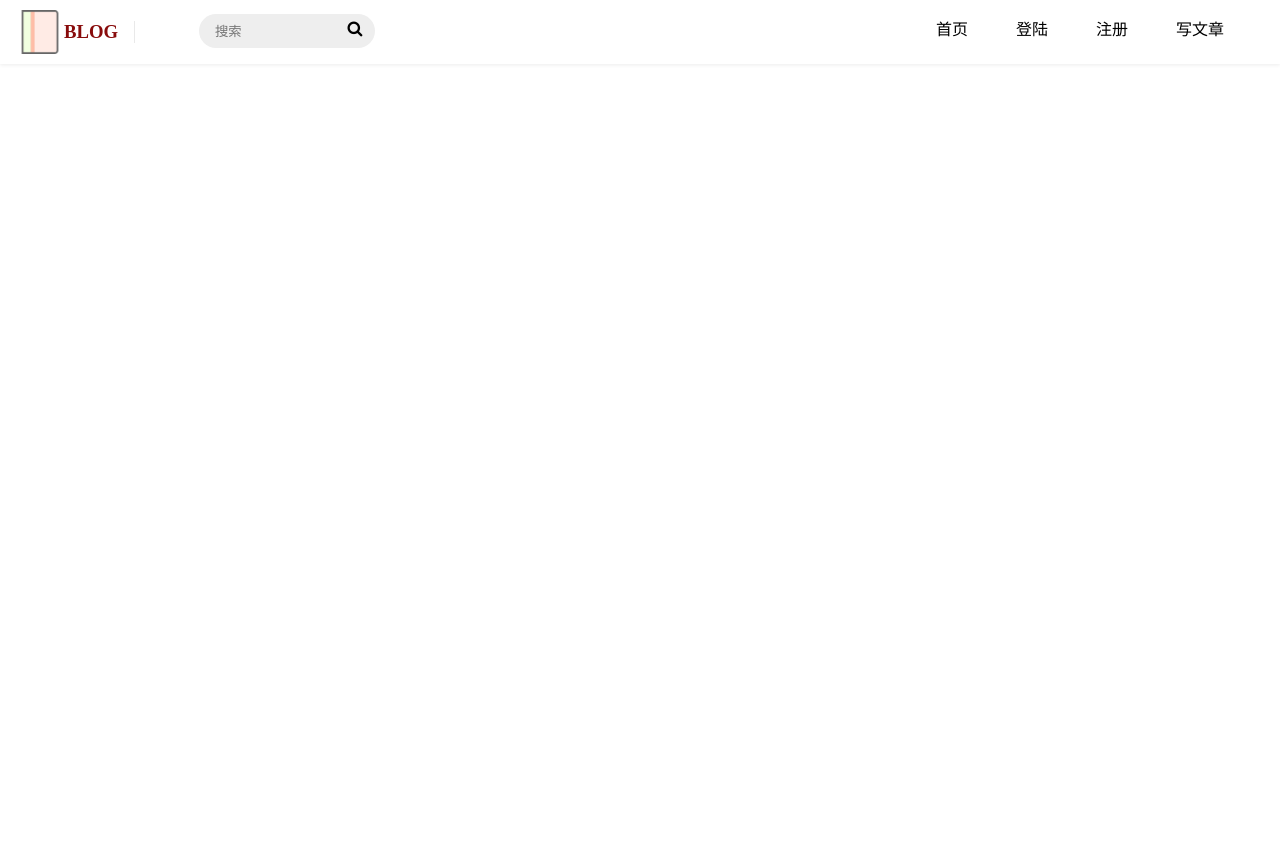
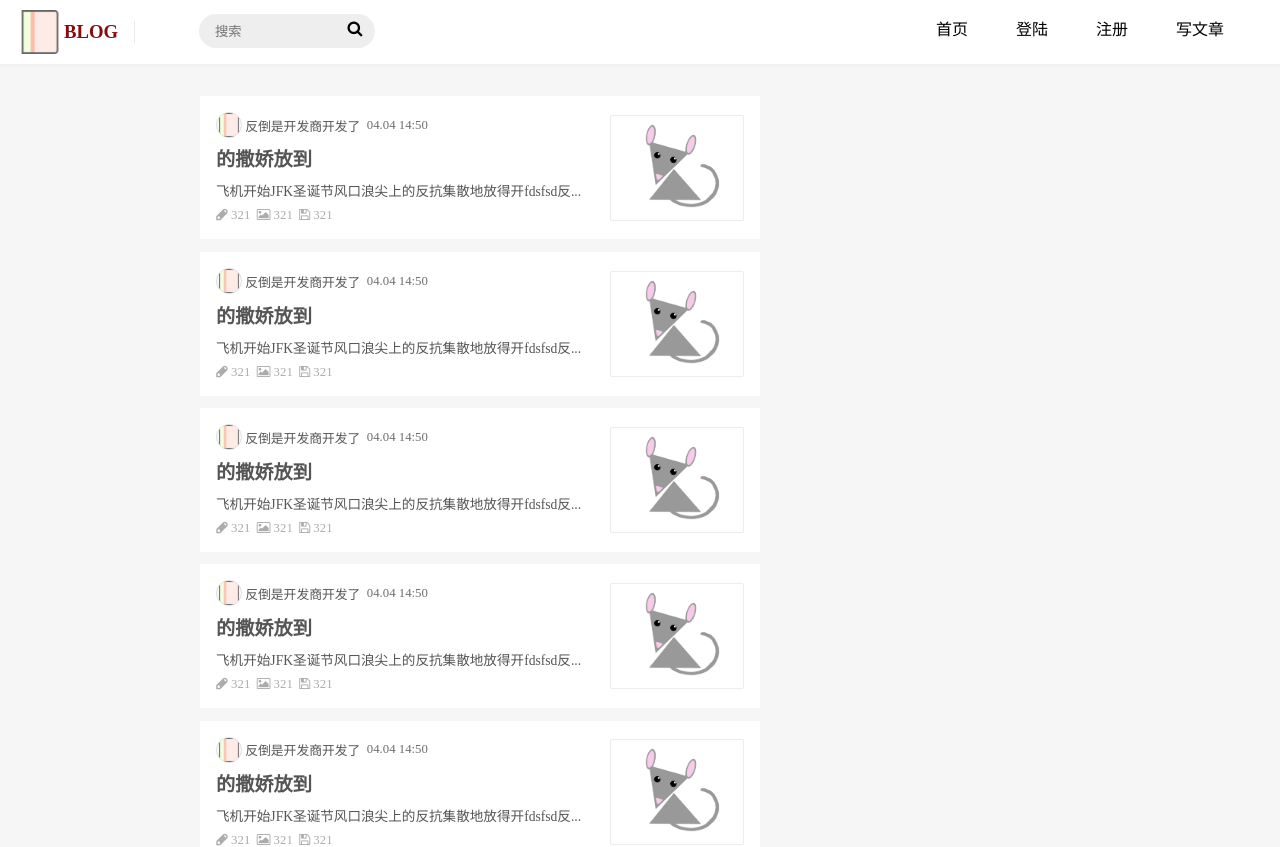
Before and after one commit to CAaRrLl/Blog, an Angular app in the folder BlogApp/: page /blog in a window 1280 px wide. Shown: the top 847 px of the page. Before the commit the page ends 800 px from the top, so only its background shows below. Built offline with nearby package versions, Linux system fonts and the light colour scheme.

Commit message:
主页布局

```diff
--- a/BlogApp/src/app/blog/blog.component.html
+++ b/BlogApp/src/app/blog/blog.component.html
@@ -1 +1,7 @@
-<app-navigation></app-navigation>
+<app-navigation class="nav"></app-navigation>
+<div class="container">
+    <div class="left">
+        <app-essay-list></app-essay-list>
+    </div>
+    <div class="right"></div>
+</div>
--- a/BlogApp/src/app/blog/blog.component.scss
+++ b/BlogApp/src/app/blog/blog.component.scss
@@ -0,0 +1,32 @@
+.nav {
+    position: fixed;
+    top: 0;
+    width: 100%;
+    z-index: 1;
+}
+.container {
+    position: relative;
+    width: 100%;
+    text-align: center;
+    margin-top: 6rem;
+    background-color: #f6f6f6;
+    .left {
+        position: relative;
+        display: inline-block;
+        width: 35rem;
+        height: 80rem;
+        @media screen and (max-width: 768px){
+            width: 100%;
+        }
+    }
+    .right {
+        position: relative;
+        display: inline-block;
+        width: 20rem;
+        height: 50rem;
+        vertical-align: top;
+        @media screen and (max-width: 768px){
+            display: none;
+        }
+    }
+}
--- a/BlogApp/src/app/blog/blog.module.ts
+++ b/BlogApp/src/app/blog/blog.module.ts
@@ -5,10 +5,12 @@ import { BlogComponent } from './blog.component';
 import { NavigationComponent } from './navigation.component/navigation.component';
 import { ComponentModule } from '../component/component.module';
 import { CommonModule } from '@angular/common';
+import { EssayListComponent } from './essay.list.component/essay.list.component';
 
 @NgModule({
     declarations:[
         NavigationComponent,
+        EssayListComponent,
         BlogComponent
     ],
     imports:[
--- /dev/null
+++ b/BlogApp/src/app/blog/essay.list.component/essay.list.component.html
@@ -0,0 +1,19 @@
+<div class="container" *ngFor="let i of getArray(20)">
+    <div class="content">
+        <div class="head-line">
+            <img class="head-img" src="../../../assets/img/Book.png">
+            <span class="tip">反倒是开发商开发了</span>
+            <span class="tip">04.04 14:50</span>
+        </div>
+        <a href="javascript:void(0)" class="title">的撒娇放到</a>
+        <p class="text">飞机开始JFK圣诞节风口浪尖上的反抗集散地放得开fdsfsd反...</p>
+        <div class="icon">
+            <span class="item"><app-icon tag="edit" class="pos"></app-icon>321</span>
+            <span class="item"><app-icon tag="img" class="pos"></app-icon>321</span>
+            <span class="item"><app-icon tag="save" class="pos"></app-icon>321</span>
+        </div>
+    </div>
+    <div class="img-container">
+        <img class="img" src="../../../assets/img/mouse.png">
+    </div>
+</div>
--- /dev/null
+++ b/BlogApp/src/app/blog/essay.list.component/essay.list.component.scss
@@ -0,0 +1,113 @@
+$deepgrey: #555555;;
+$grey: #6d6d6d;
+$lightgrey: #acacac;
+.container {
+    width: 100%;
+    display: flex;
+    align-items: center;
+    background-color: white;
+    padding: 1rem;
+    box-sizing: border-box;
+    justify-content: space-between;
+    margin-bottom: 0.8rem;
+    .content {
+        display: inline-flex;
+        flex-direction: column;
+        text-align: left;
+        .head-line {
+            font-size: 0.8rem;
+            color: $deepgrey;
+            .head-img {
+                height: 3vh;
+                border-radius: 1rem;
+                border: 1px solid #dedede;
+                vertical-align: middle;
+                cursor: pointer;
+            }
+            .tip {
+                display: inline-block;
+                vertical-align: middle;
+                margin-left: 0.2rem;
+                margin-right: 0.2rem;
+                &:nth-child(2) {
+                    cursor: pointer;
+                }
+                &:last-child {
+                    color: $grey;
+                    @media screen and (max-width: 768px){
+                        display: none;
+                    }
+                }
+            }
+        }
+        .title {
+            margin-top: 0.4rem;
+            margin-bottom: 0.4rem;
+            font-size: 1.2rem;
+            text-decoration: none;
+            @media screen and (min-width: 769px){
+                font-weight: bold;
+            }
+            &:hover {
+                text-decoration: underline;
+            }
+            &:link {
+                color: $deepgrey;
+                @media screen and (max-width: 768px){
+                    color: black;
+                }
+            }
+            &:visited {
+                color: $lightgrey;
+                @media screen and (max-width: 768px){
+                    color: $deepgrey;
+                }
+            }
+        }
+        .text {
+            font-size: 0.85rem;
+            color: $deepgrey;
+            margin-top: 0.1rem;
+            margin-bottom: 0.1rem;
+            margin-right: 0.5rem;
+            @media screen and (max-width: 768px){
+                color: $grey;
+            }
+        }
+        .icon {
+            margin-top: 0.4rem;
+            font-size: 0.8rem;
+            color: $lightgrey;
+            .item {
+                cursor: pointer;
+                padding-right: 0.4rem;
+                &:first-child {
+                    padding-left: 0;
+                }
+                &:last-child {
+                    cursor: default;
+                    &:hover {
+                        color: $lightgrey;
+                    }
+                }
+                &:hover{
+                    color: $grey
+                }
+                .pos {
+                    padding-right: 0.2rem;
+                }
+            }
+        }
+    }
+    .img-container {
+        height: 13vh;
+        min-width: 25%;
+        border: 1px solid #ececec;
+        border-radius: 2px;
+        overflow: hidden;
+        cursor: pointer;
+        .img {
+            height: 100%;
+        }
+    }
+}
--- /dev/null
+++ b/BlogApp/src/app/blog/essay.list.component/essay.list.component.ts
@@ -0,0 +1,17 @@
+import {Component} from '@angular/core';
+
+@Component({
+    selector: 'app-essay-list',
+    styleUrls: ['./essay.list.component.scss'],
+    templateUrl: './essay.list.component.html'
+})
+
+export class EssayListComponent {
+    getArray(n) {
+        let arr = [];
+        for(let i=0;i<n;i++) {
+            arr.push(i);
+        }
+        return arr;
+    }
+}
--- a/BlogApp/src/app/component/sidebar.component/siderbar.component.scss
+++ b/BlogApp/src/app/component/sidebar.component/siderbar.component.scss
@@ -8,6 +8,7 @@ $time: 0.5s;
 .siderbar-background {
   position: fixed;
   opacity: 0;
+  z-index: 1;
   background-color: black;
   top: 0;
   bottom: 0;
@@ -19,11 +20,11 @@ $time: 0.5s;
 }
 
 .siderbar {
+  position: fixed;
   top: 0;
   height: 100%;
   width: 60vw;
   transform: translateX(-60vw);
-  position: absolute;
   color: white;
   background-color: #001529;
   font-size: 4.5vw;
--- a/BlogApp/src/app/user/page/markdown-writer/markdown.writer.html
+++ b/BlogApp/src/app/user/page/markdown-writer/markdown.writer.html
@@ -33,6 +33,7 @@
     <div class="writer-container writer-right" [style.width]="isPreview?'50%':'60%'"
         [style.visibility]="activeTag&&activeEssayKey?'visible':'hidden'">
         <input class="editor-title" [(ngModel)]="essayData.title" #essayTitleRef>
+        <div class="saving-tip" *ngIf="showSavingTip">{{isSaving ? '正在保存...': '已保存'}}</div>
         <div class="editor-tool">
             <app-icon class="tool-icon" style="float: left" tag="img" (click)="insertImg()"></app-icon>
             <app-icon class="tool-icon" style="float: left" tag="reply" (click)="undo()"></app-icon>
@@ -41,7 +42,7 @@
             <app-icon class="tool-icon" style="float: right" tag="columns" (click)="preview()"></app-icon>
             <app-icon class="tool-icon" style="float: right" tag="save" (click)="saveEssay()"></app-icon>
         </div>
-        <textarea class="editor" [(ngModel)]="essayData.text" #essayContentRef></textarea>
+        <textarea class="editor" [(ngModel)]="essayData.text" (keydown)="CtrlAndS($event)" #essayContentRef></textarea>
     </div>
     <div class="writer-container writer-end" [style.display]="isPreview?'inline-block':'none'">
         <app-html-render [html]="essayData.text" [title]="essayData.title"></app-html-render>
--- a/BlogApp/src/app/user/page/markdown-writer/markdown.writer.scss
+++ b/BlogApp/src/app/user/page/markdown-writer/markdown.writer.scss
@@ -270,3 +270,8 @@ $min-height: 3rem;
 .day {
     background-color: #f5f5f5;
 }
+.saving-tip {
+  position: absolute;
+  right: 1vw;
+  top: 5vh;
+}
--- a/BlogApp/src/styles.scss
+++ b/BlogApp/src/styles.scss
@@ -1,6 +1,7 @@
 /* You can add global styles to this file, and also import other style files */
 body {
     -webkit-tap-highlight-color: transparent;
+    background-color: #f6f6f6;
 }
 
 /*全局样式*/
```
Also changed, not shown: BlogApp/src/app/user/page/markdown-writer/markdown.writer.ts (+19 -2 lines).
